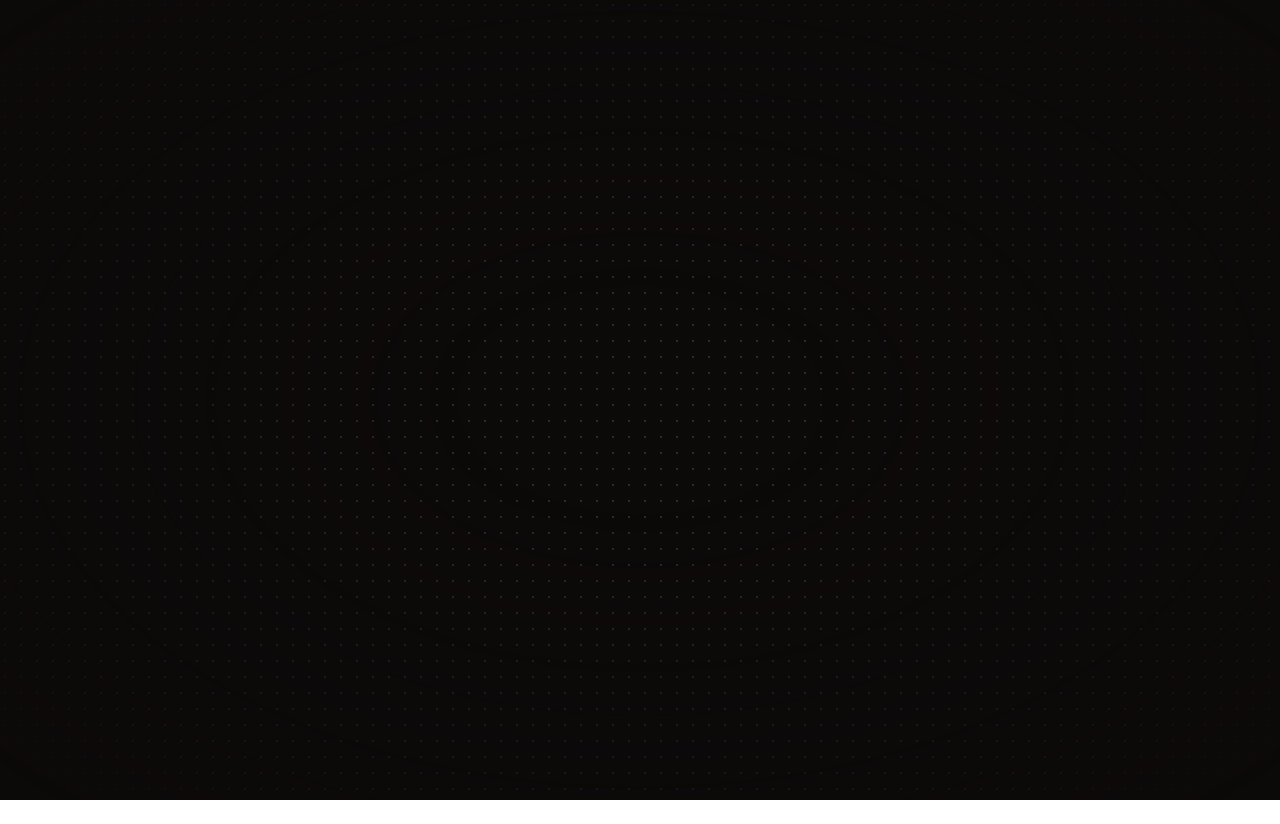
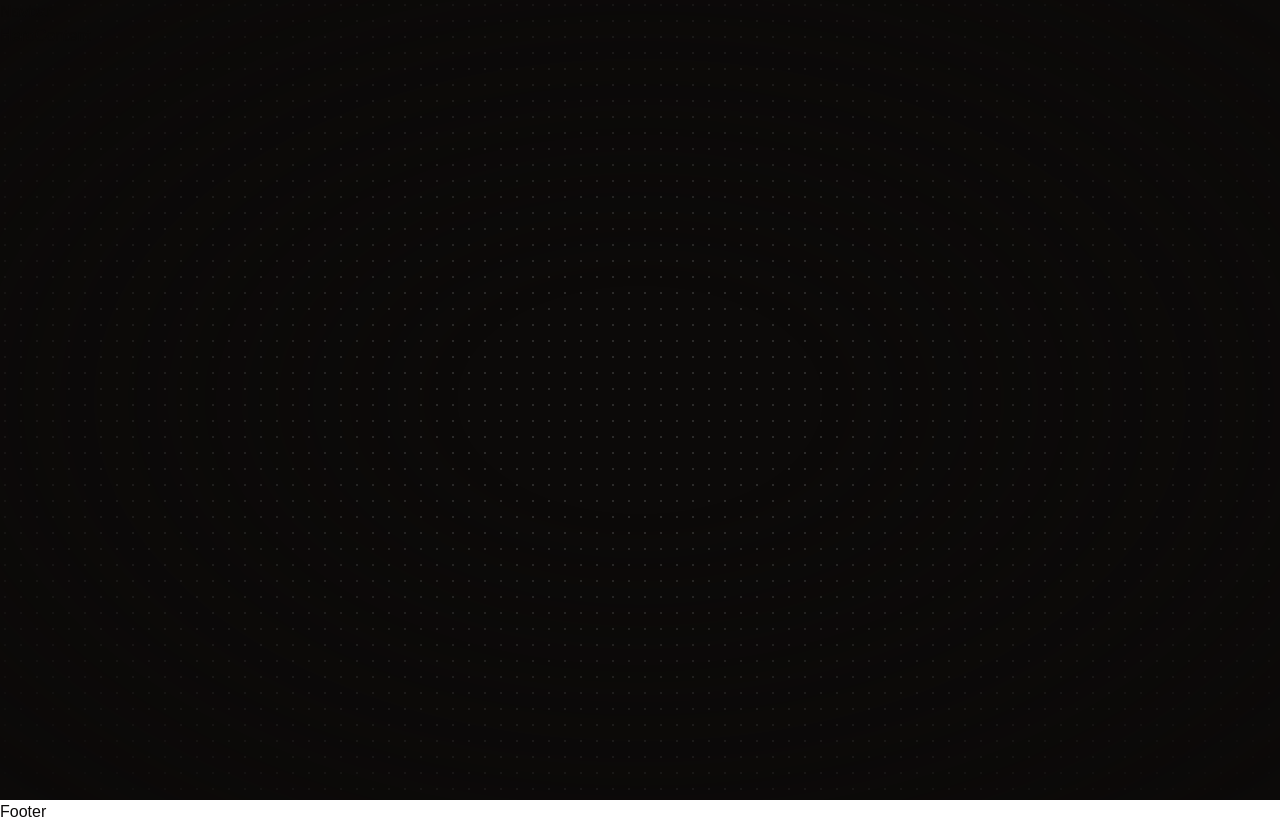
Before and after one commit to Clupai8o0/portfolio, a Next.js app: page / in a window 1280 px wide. Before the commit the page ends 800 px from the top, so only its background shows below. Built offline with nearby package versions, Linux system fonts and the light colour scheme.

Commit message:
setting up hero files

```diff
--- a/app/page.tsx
+++ b/app/page.tsx
@@ -1,4 +1,7 @@
 import Bounded from "@/components/containers/bounded";
+import HeroContent from "@/components/content/hero-content";
+import Footer from "@/components/navigation/footer";
+import Navbar from "@/components/navigation/navbar";
 
 export default function Home() {
 	return (
@@ -9,8 +12,11 @@
 					<div className="absolute pointer-events-none inset-0 bg-stone-950 [mask-image:radial-gradient(ellipse_at_center,transparent_20%,black)]"></div>
 				}
 			>
-				<div></div>
+				<Navbar />
+				<HeroContent />
 			</Bounded>
+
+			<Footer />
 		</main>
 	);
 }
--- /dev/null
+++ b/components/content/hero-content.tsx
@@ -0,0 +1,7 @@
+import React from "react";
+
+const HeroContent = () => {
+	return <div>HeroContent</div>;
+};
+
+export default HeroContent;
--- /dev/null
+++ b/components/navigation/footer.tsx
@@ -0,0 +1,9 @@
+import React from 'react'
+
+const Footer = () => {
+  return (
+    <div>Footer</div>
+  )
+}
+
+export default Footer
--- /dev/null
+++ b/components/navigation/navbar.tsx
@@ -0,0 +1,9 @@
+import React from 'react'
+
+const Navbar = () => {
+  return (
+    <div>Navbar</div>
+  )
+}
+
+export default Navbar
```
